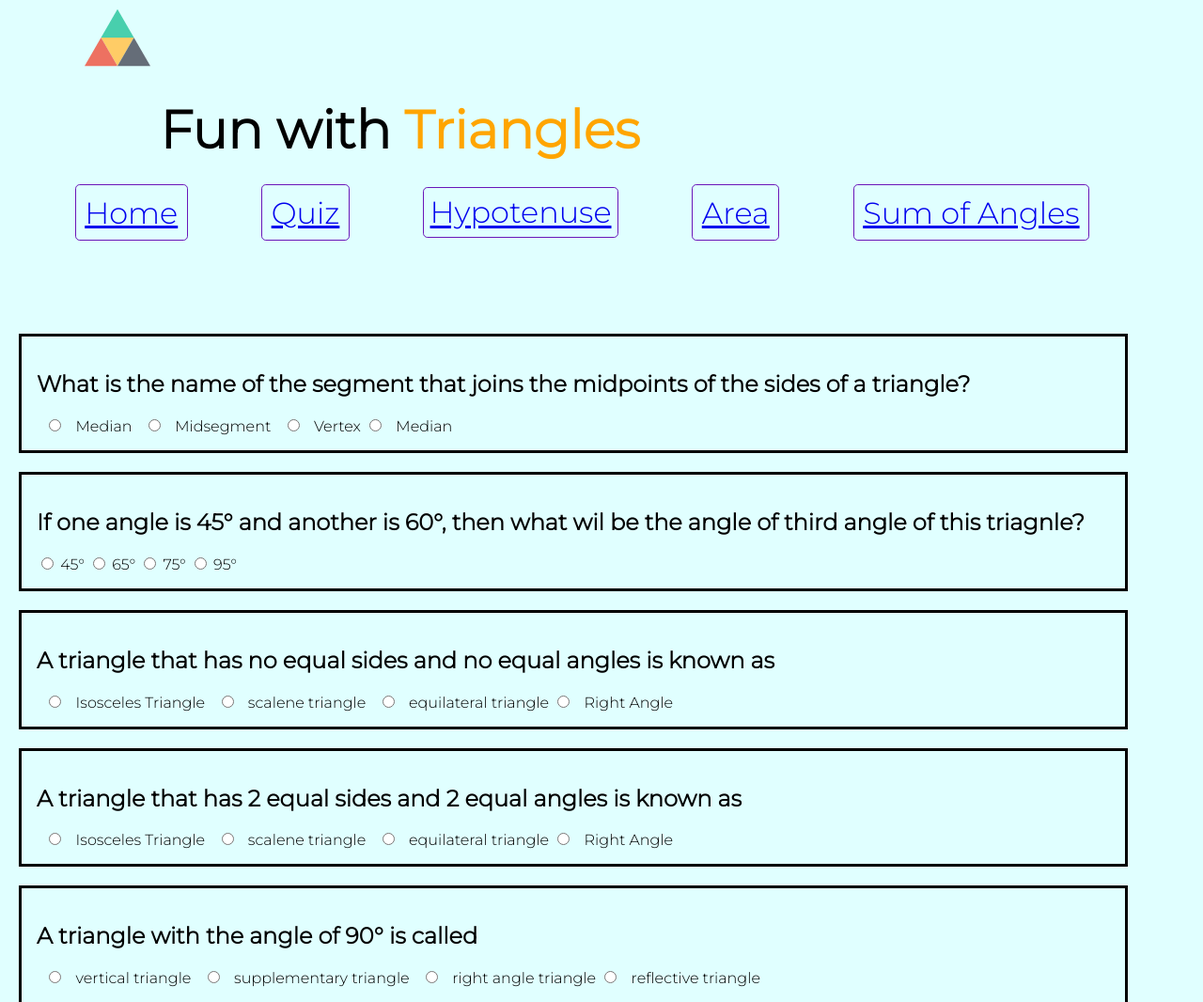
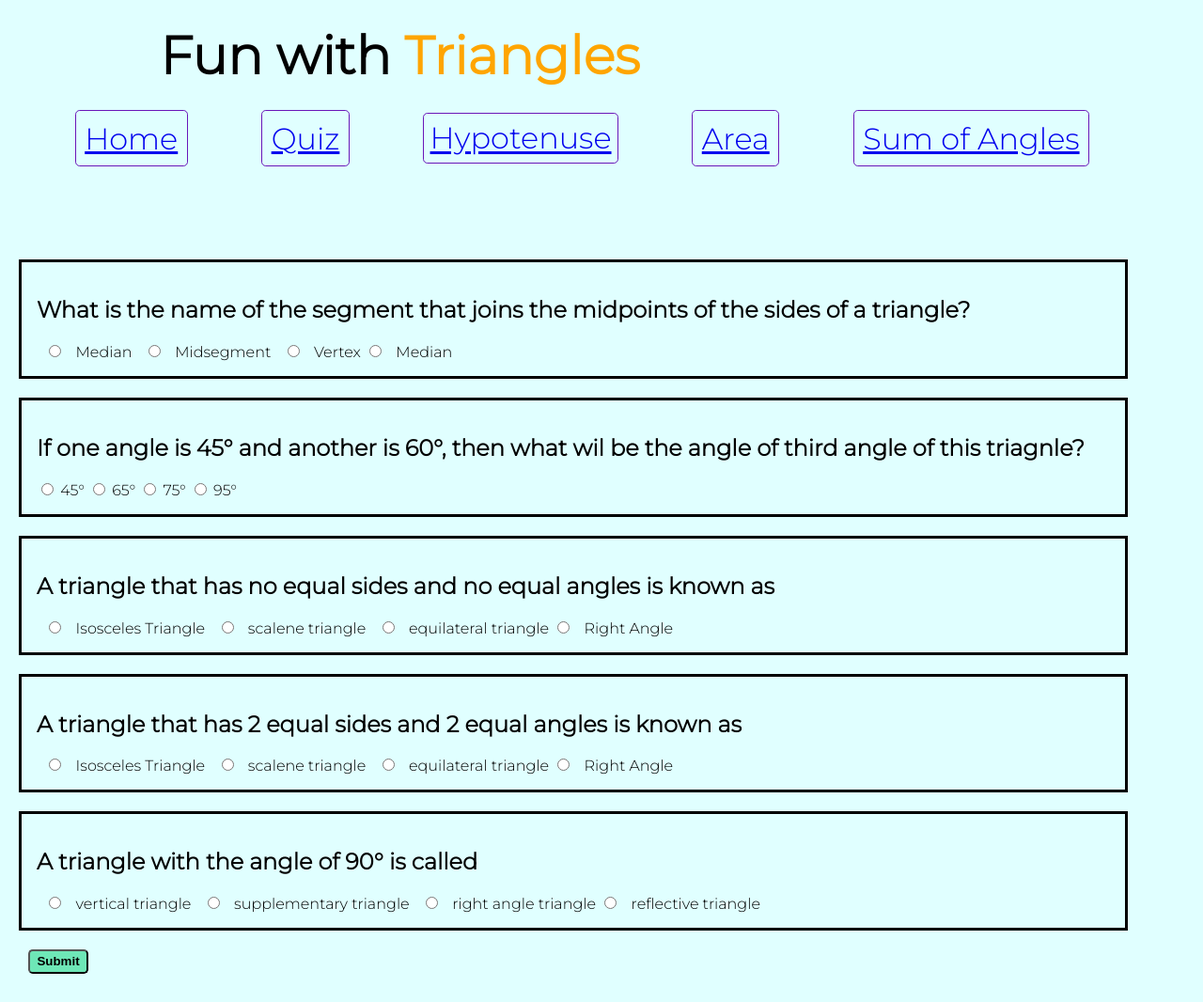
Before and after one commit to Ranjeetk489/fun-with-triangles, a plain HTML site: page quiz.html in a window 1280 px wide. Shown: the top 1066 px of the page at 94% size. Drawn offline with Linux system fonts and the light colour scheme.

Commit message:
removed image

```diff
--- a/main.css
+++ b/main.css
@@ -4,7 +4,6 @@ body{
     font-family: 'Montserrat', sans-serif;
     margin :  auto;
     background-color: #e0ffff;
-    max-width: 800;
 
 }
 button{
@@ -44,6 +43,7 @@ img{
     font-size:4vh;
     padding: 0.6rem;
 }
+
 .containerH{
     display: flex;
     flex-direction: column;
--- a/quiz.html
+++ b/quiz.html
@@ -9,7 +9,6 @@
 </head>
 <body>
       <div class="container">
-          <img src="triangle.svg" alt="triangle">
           <header id="top"><b>Fun with <span id="triangles">Triangles</span></b></header>
           <div class = "links">
           <a href="index.html" id="home">Home</a>
```
Also changed, not shown: area.html (+0 -1 lines), hypotenuse.html (+0 -1 lines), sumOfAngles.html (+0 -1 lines).
